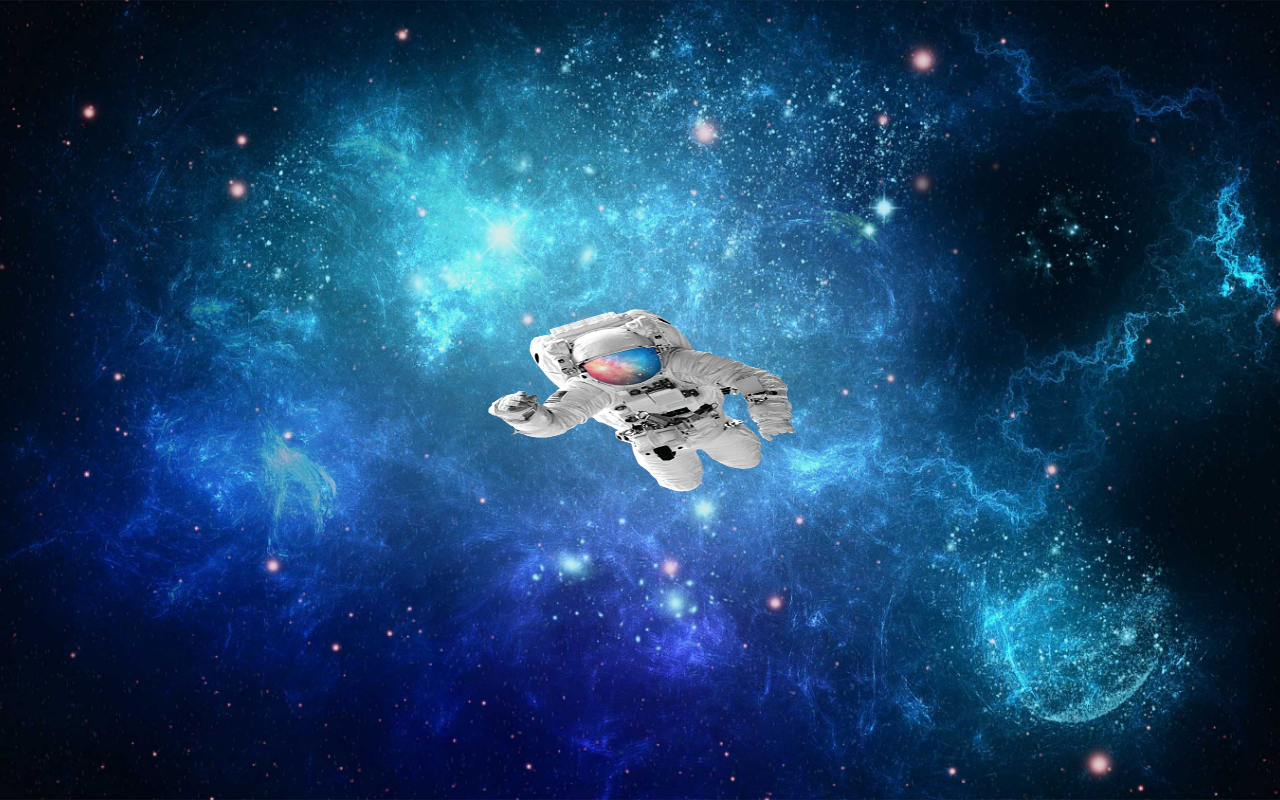
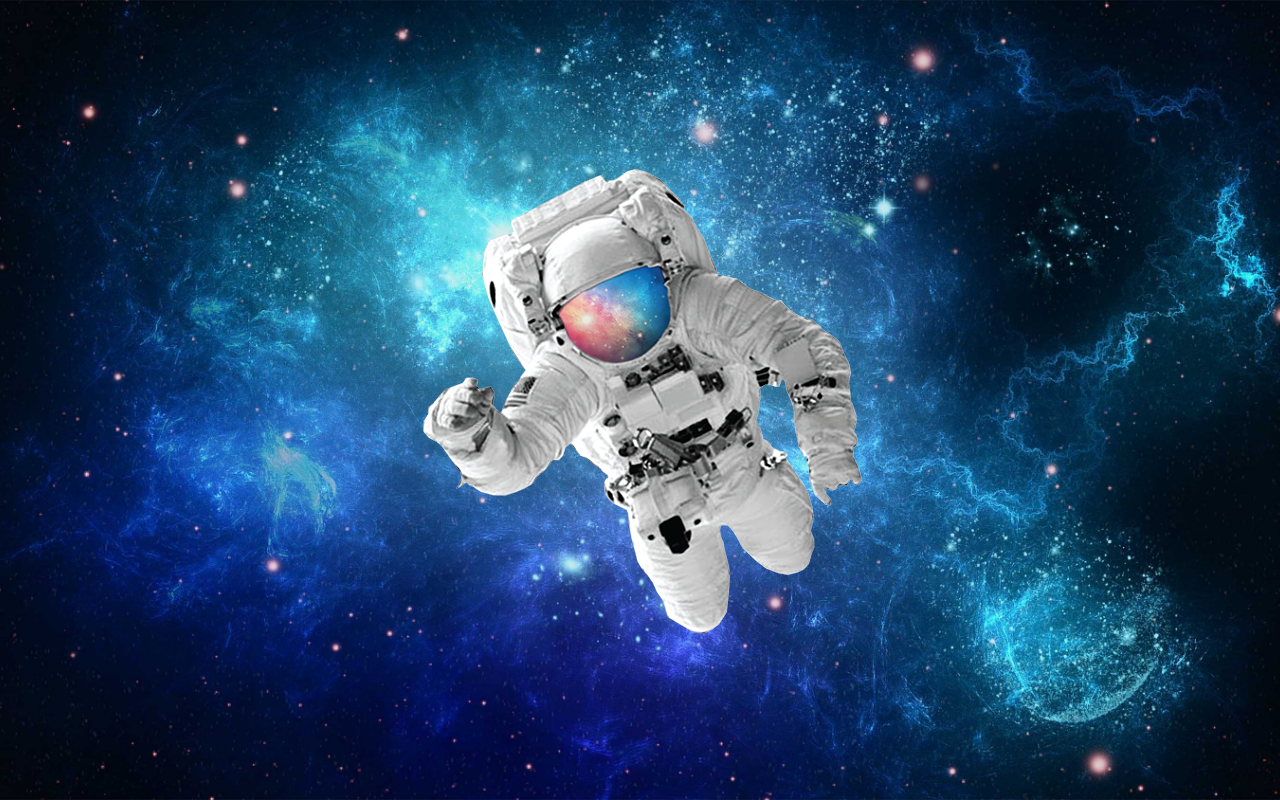
Before and after one commit to Washingtonleo/html-css, a plain HTML site: page exercicios/0desafios/d011/index.html in a window 1280 px wide. Drawn offline with Linux system fonts and the light colour scheme.

Commit message:
Update index.html

```diff
--- a/exercicios/0desafios/d011/index.html
+++ b/exercicios/0desafios/d011/index.html
@@ -15,6 +15,7 @@
             background-color: black;
             padding: 0px;
             margin: 0px;
+
             background-position: center center;
             background-repeat: no-repeat;
 
@@ -23,10 +24,7 @@
         #image{
 
             background-size: 100% 100%;
-
             position: absolute;
-            height: 200px;
-            width: 350px;
 
 
             left: 50%;
@@ -41,7 +39,9 @@
 </head>
 <body>
 
-   <img src="imagens/astronauta.png" alt="" id="image">
+
+    <img src="imagens/astronauta.png" alt="" id="image">
+
 
 </body>
 </html>
```
